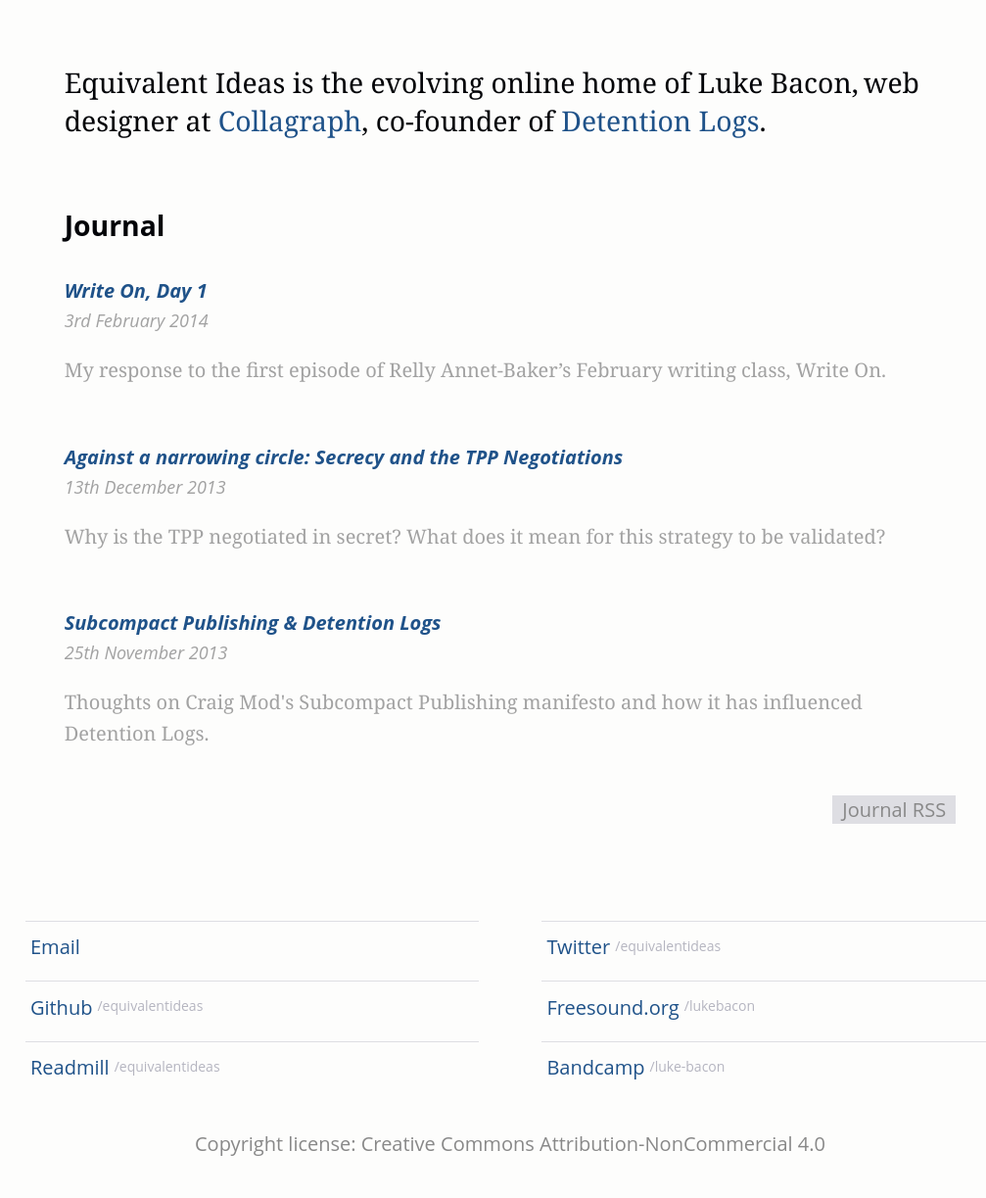
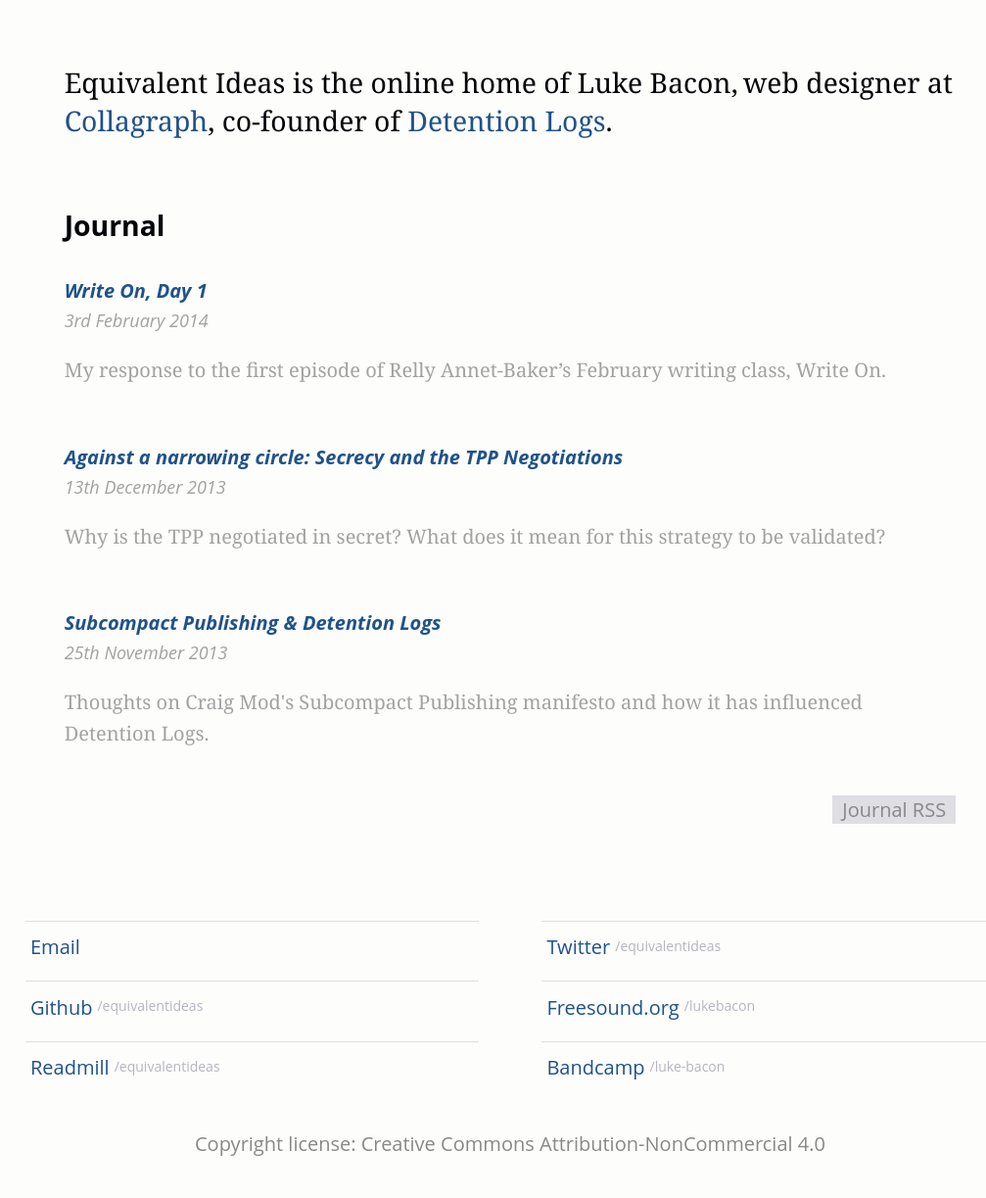
Before and after one commit to equivalentideas/home, a Jekyll site: the page built from index.html, in a window 1280 px wide. Shown: the whole page at 98% size, without its empty margins (119-1126 px from the left). Built offline with Jekyll 4.4.1, drawn with Linux system fonts in a browser that asks for light colours; nearby versions of some CDN libraries; Markdown is read by kramdown in place of the engine named in the settings.

Commit message:
make copy more straight up

```diff
--- a/index.html
+++ b/index.html
@@ -7,7 +7,7 @@
 ---
 
 <header class="site-intro">
-    <h1><a href="http://equivalentideas.com" class="u-url url">Equivalent Ideas</a> is the evolving online home of <span class="p-name fn">Luke Bacon</span>,</h1> <span class="roles"><span class="role-collagraph">web designer at <a href="http://collagraph.com.au" title="Web design partnership based in Sydney, Australia." class="u-url org">Collagraph</a></span>, <span class="role-detentionlogs">co&#8209;founder of <a href="http://detentionlogs.com.au" title="An independent project to publish data, documents and investigations that reveal new perspectives on conditions and events inside immigration detention.">Detention Logs</a>.</span></span>
+    <h1><a href="http://equivalentideas.com" class="u-url url">Equivalent Ideas</a> is the online home of <span class="p-name fn">Luke Bacon</span>,</h1> <span class="roles"><span class="role-collagraph">web designer at <a href="http://collagraph.com.au" title="Web design partnership based in Sydney, Australia." class="u-url org">Collagraph</a></span>, <span class="role-detentionlogs">co&#8209;founder of <a href="http://detentionlogs.com.au" title="An independent project to publish data, documents and investigations that reveal new perspectives on conditions and events inside immigration detention.">Detention Logs</a>.</span></span>
 </header>
 
 <section id="journal">
```
